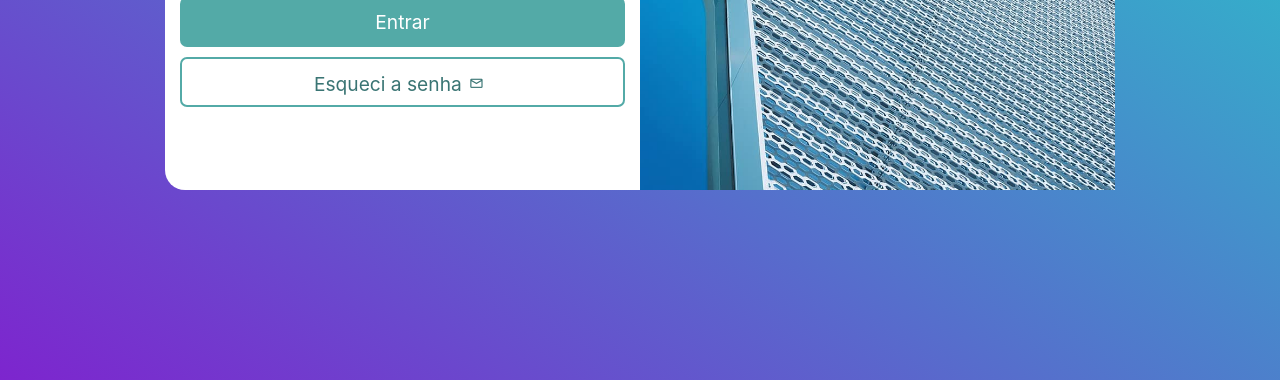
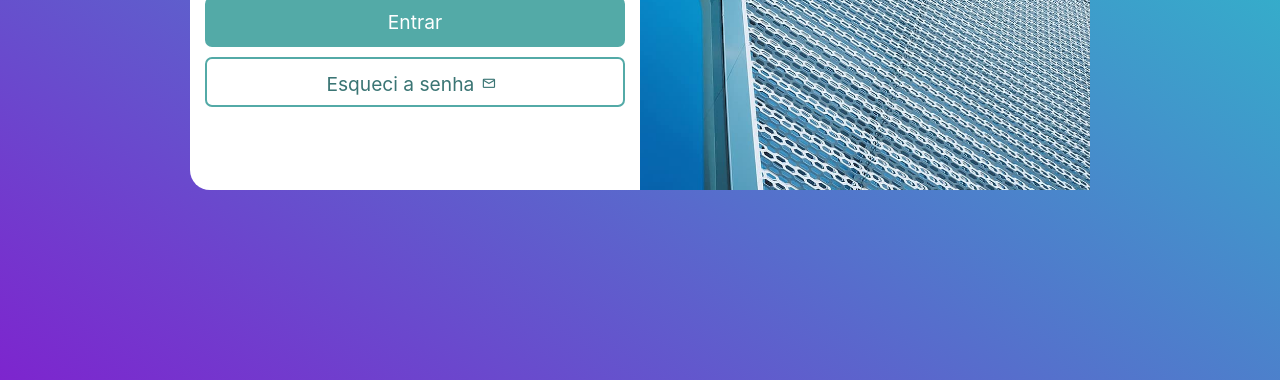
Before and after one commit to eupedrocambui/site_login_curso, a plain HTML site: page index.html in a window 1280 px wide. Shown: the part 420-800 px from the top of the page. Drawn offline with nearby package versions, Linux system fonts and the light colour scheme.

Commit message:
att final

```diff
--- a/estilos/media-queries.css
+++ b/estilos/media-queries.css
@@ -33,7 +33,7 @@
     }
 
     .content {
-        width: 950px;
+        width: 900px;
         height: 420px;
     }
 
```
